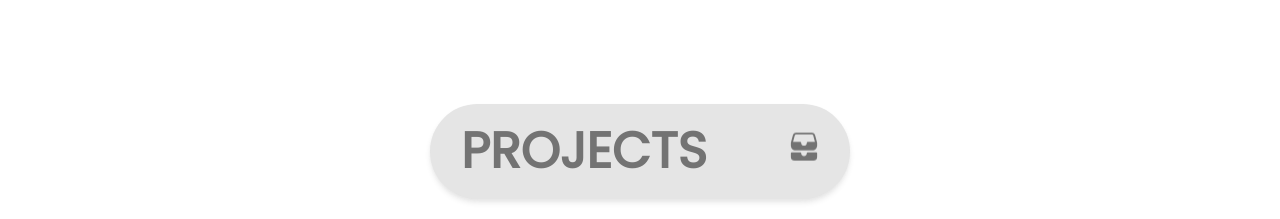
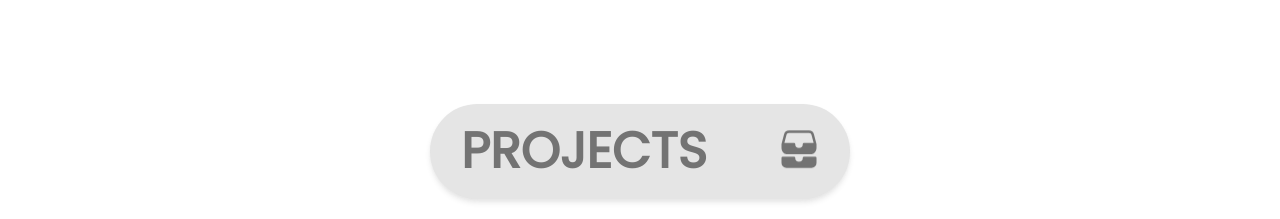
Before and after one commit to masoodpk/portfolio, a React (Vite) app: page / in a window 1280 px wide. Shown: the part 1260-1479 px from the top of the page. Built offline with nearby package versions, Linux system fonts and the light colour scheme; a web font is replaced by a local one.

Commit message:
Update Project.jsx

```diff
--- a/src/Components/Project/Project.jsx
+++ b/src/Components/Project/Project.jsx
@@ -17,7 +17,7 @@ function Project() {
     <div className='project-container flex flex-col justify-center align-middle text-center mt-[20px] ' id='Project'>
 
         <div className="project-heading mt-10 flex justify-center ">
-        <h1 className='text-[50px] font-bold   text-neutral-500 bg-neutral-200  w-[420px] shadow-md flex shadow-neutral-200 rounded-full mx-[10px] py-[10px] justify-around mb-[20px]'data-aos='fade-right' >PROJECTS <IoFileTrayStacked  size={30}  className='ml-[20px] mt-[25px] animate-bounce' /></h1>
+        <h1 className='text-[50px] font-bold   text-neutral-500 bg-neutral-200  w-[420px] shadow-md flex shadow-neutral-200 rounded-full mx-[10px] py-[10px] justify-around mb-[20px]'data-aos='fade-right' >PROJECTS <IoFileTrayStacked  size={40}  className='ml-[10px] mt-[25px] animate-bounce' /></h1>
 
         </div>
 
```
